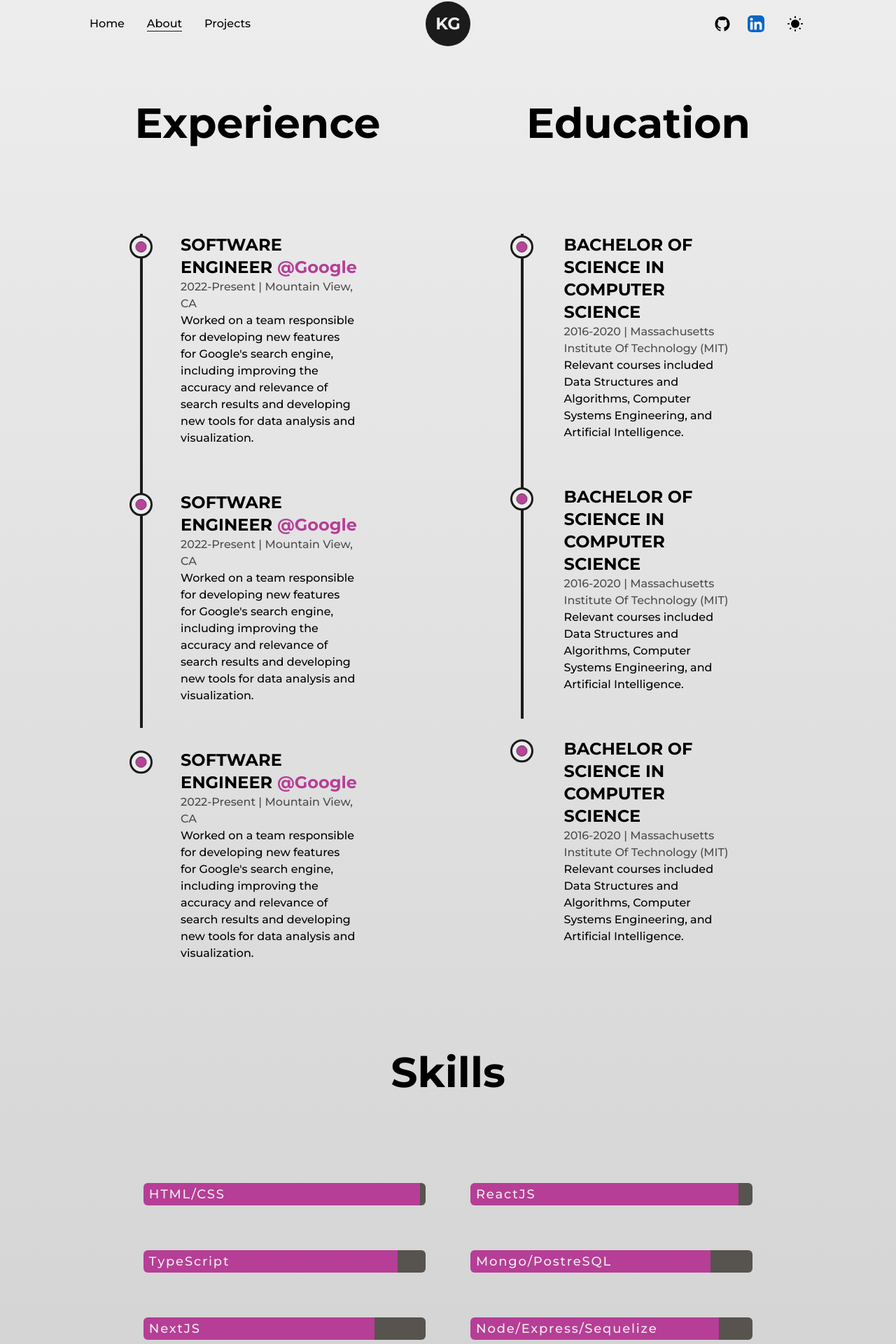
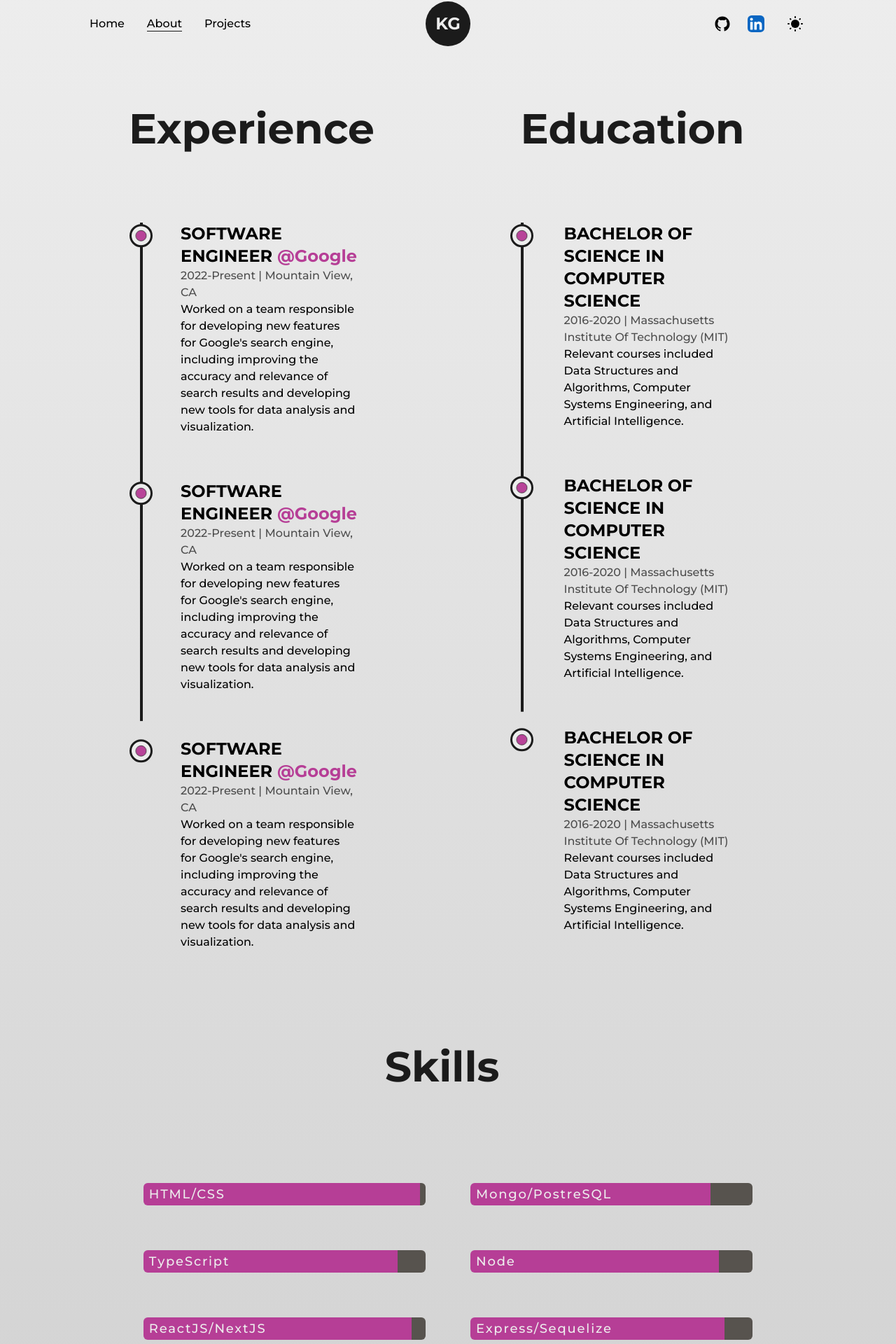
Before and after one commit to kris-gergov/new_portfolio, a Next.js app: page /about in a window 1280 px wide. Shown: the part 14-1934 px from the top of the page at 70% size. Built offline with nearby package versions, Linux system fonts and the light colour scheme.

Commit message:
Various UI and styling improvements

```diff
--- a/src/components/AnimatedText.tsx
+++ b/src/components/AnimatedText.tsx
@@ -40,7 +40,7 @@
     >
       <motion.h1
         className={`${className} inline-block w-full text-dark font-bold capitalize ${size} dark:text-light
-        xl:text-5xl lg:text-center lg:text-6xl md:text-5xl sm:text-3xl`}
+        2xl:text-6xl xl:text-5xl lg:text-center lg:text-6xl md:text-5xl sm:text-3xl`}
         variants={quote}
         initial="initial"
         animate="animate"
--- a/src/components/Education.tsx
+++ b/src/components/Education.tsx
@@ -1,6 +1,7 @@
 import React, { useRef } from 'react';
 import { motion, useScroll, useSpring } from 'framer-motion';
 import ListItemIcon from './ListItemIcon';
+import AnimatedText from './AnimatedText';
 
 const Details = ({ type, time, place, info }) => {
   const ref = useRef(null);
@@ -16,7 +17,7 @@
         whileInView={{ y: 0 }}
         transition={{ duration: 0.5, type: 'spring' }}
       >
-        <h3 className="uppercase font-bold text-2xl sm:text-xl">
+        <h3 className="uppercase font-bold text-2xl sm:text-lg">
           {type}&nbsp;
         </h3>
         <span className="capitalize font-medium text-dark/75 dark:text-light/80">
@@ -42,11 +43,15 @@
 
   return (
     <div className="">
-      <h2 className="font-bold text-8xl mb-32 w-full text-center 2xl:text-6xl lg:text-7xl md:text-6xl sm:text-4xl md:mb-24 sm:mb-16">
-        Education
-      </h2>
+      <AnimatedText
+        text="Education"
+        className="mb-24 lg:mb-16 md:mb-12 sm:mb-8"
+      />
 
-      <div ref={ref} className="w-[75%] mx-auto relative 2xl:w-[85%]">
+      <div
+        ref={ref}
+        className="w-[75%] mx-auto relative 2xl:w-[85%] sm:ml-[10%]"
+      >
         <motion.div
           style={{ scaleY }}
           className="absolute left-9 top-0 w-[4px] h-full bg-dark origin-top dark:bg-light"
--- a/src/components/Experience.tsx
+++ b/src/components/Experience.tsx
@@ -1,6 +1,7 @@
 import React, { useRef } from 'react';
 import { motion, useScroll, useSpring } from 'framer-motion';
 import ListItemIcon from './ListItemIcon';
+import AnimatedText from './AnimatedText';
 
 const Details = ({ position, company, companyLink, time, address, work }) => {
   const ref = useRef(null);
@@ -16,7 +17,7 @@
         whileInView={{ y: 0 }}
         transition={{ duration: 0.5, type: 'spring' }}
       >
-        <h3 className="uppercase font-bold text-2xl sm:text-xl">
+        <h3 className="uppercase font-bold text-2xl sm:text-lg">
           {position}&nbsp;
           <a
             href={companyLink}
@@ -49,11 +50,18 @@
 
   return (
     <div className="">
-      <h2 className="font-bold text-8xl mb-32 w-full text-center 2xl:text-6xl lg:text-7xl md:text-6xl sm:text-4xl md:mb-24 sm:mb-16">
+      {/*      <h2 className="font-bold text-8xl mb-32 w-full text-center 2xl:text-6xl lg:text-7xl md:text-6xl sm:text-4xl md:mb-24 sm:mb-16">
         Experience
-      </h2>
+      </h2> */}
+      <AnimatedText
+        text="Experience"
+        className="mb-24 lg:mb-16 md:mb-12 sm:mb-8"
+      />
 
-      <div ref={ref} className="w-[75%] mx-auto relative 2xl:w-[85%]">
+      <div
+        ref={ref}
+        className="w-[75%] mx-auto relative 2xl:w-[85%] sm:ml-[10%]"
+      >
         <motion.div
           style={{ scaleY }}
           className="absolute left-9 top-0 w-[4px] h-full bg-dark origin-top dark:bg-light"
--- a/src/components/Footer.tsx
+++ b/src/components/Footer.tsx
@@ -5,9 +5,9 @@
 const Footer = () => {
   return (
     <footer className="w-[75%] mx-auto border-t-2 border-solid border-dark font-medium text-lg dark:text-light dark:border-light">
-      <Layout className="py-8 flex items-center justify-center xl:py-6 lg:py-6 md:py-4 sm:p-3 sm:text-center">
+      <div className="w-full h-full flex z-0 py-8 items-center justify-center xl:py-6 lg:py-6 md:py-4 sm:p-3 sm:text-center">
         <span>{new Date().getFullYear()} &copy; All Rights Reserved</span>
-      </Layout>
+      </div>
     </footer>
   );
 };
--- a/src/components/Logo.tsx
+++ b/src/components/Logo.tsx
@@ -11,14 +11,7 @@
         href="/"
         className="w-16 h-16 bg-dark text-light flex items-center justify-center rounded-full text-2xl font-bold border-2 border-solid border-transparent dark:border-light"
         whileHover={{
-          backgroundColor: [
-            '#121212',
-            'rgba(131,58,180,1)',
-            'rgba(253,29,29,1)',
-            'rgba(252,176,69,1)',
-            'rgba(131,58,180,1)',
-            '#121212',
-          ],
+          backgroundColor: ['#121212', '#B63E96', '#58E6D9', '#121212'],
           transition: { duration: 1, repeat: Infinity },
         }}
       >
--- a/src/components/Navbar.tsx
+++ b/src/components/Navbar.tsx
@@ -67,7 +67,7 @@
   return (
     <header className="w-full px-32 py-8 font-medium flex items-center justify-between relative z-10 dark:text-light xl:px-24 lg:px-16">
       <button
-        className="flex-col justify-center items-center hidden md:flex"
+        className="flex-col justify-center items-center hidden md:flex sm:mt-[10px]"
         onClick={handleClick}
       >
         <span
@@ -105,8 +105,7 @@
               title="Projects"
               toggle={handleClick}
             />
-          </nav>
-          <nav className="flex flex-col items-center justify-center flex-wrap gap-4">
+            <div className="w-full flex items-center justify-around gap-4 my-2">
               <motion.a
                 href="https://www.github.com/"
                 target={'_blank'}
@@ -125,7 +124,7 @@
               >
                 <LinkedInIcon />
               </motion.a>
-            <motion.button
+              {/*  <motion.button
               onClick={() => setMode(mode === 'light' ? 'dark' : 'light')}
               className="flex items-center justify-center rounded-full p-1"
               whileHover={{
@@ -142,7 +141,8 @@
               ) : (
                 <MoonIcon className="fill-light w-10" />
               )}
-            </motion.button>
+            </motion.button> */}
+            </div>
           </nav>
         </motion.div>
       ) : null}
--- a/src/components/Skills.tsx
+++ b/src/components/Skills.tsx
@@ -1,5 +1,6 @@
 import React, { useRef } from 'react';
 import { motion, useInView, Variants } from 'framer-motion';
+import AnimatedText from './AnimatedText';
 
 const InnerProgressBarVariants: Variants = {
   hide: { width: 0 },
@@ -66,19 +67,20 @@
 const Skills = () => {
   return (
     <>
-      <h2 className="font-bold text-8xl mt-32 mb-24 w-full text-center 2xl:text-6xl lg:text-7xl md:text-6xl sm:text-4xl md:my-24 sm:my-16">
+      {/* <h2 className="font-bold text-8xl mt-32 mb-24 w-full text-center 2xl:text-6xl lg:text-7xl md:text-6xl sm:text-4xl md:my-24 sm:my-16">
         Skills
-      </h2>
+      </h2> */}
+      <AnimatedText text="Skills" className="mt-32 mb-24 md:my-24 sm:my-16" />
       <div className="grid w-[85%] mx-auto grid-cols-8 gap-16 items-center justify-center lg:gap-0">
         <div className="col-span-4 flex flex-col items-start justify-start lg:col-span-8">
           <Skill name="HTML/CSS" x={0.98} y={0.02} />
           <Skill name="TypeScript" x={0.9} y={0.1} />
-          <Skill name="NextJS" x={0.82} y={0.18} />
+          <Skill name="ReactJS/NextJS" x={0.95} y={0.05} />
         </div>
         <div className="col-span-4 flex flex-col items-start justify-start lg:col-span-8">
-          <Skill name="ReactJS" x={0.95} y={0.05} />
           <Skill name="Mongo/PostreSQL" x={0.85} y={0.15} />
-          <Skill name="Node/Express/Sequelize" x={0.88} y={0.12} />
+          <Skill name="Node" x={0.88} y={0.12} />
+          <Skill name="Express/Sequelize" x={0.9} y={0.1} />
         </div>
       </div>
     </>
--- a/src/pages/_app.tsx
+++ b/src/pages/_app.tsx
@@ -1,8 +1,8 @@
 import { Montserrat } from 'next/font/google';
 import Head from 'next/head';
 import Navbar from '@components/Navbar';
+import Footer from '@components/Footer';
 import '@styles/globals.css';
-import Footer from '@components/Footer';
 
 const montserrat = Montserrat({ subsets: ['latin'], variable: '--font-mont' });
 
@@ -14,7 +14,7 @@
         <link rel="icon" href="/favicon.ico" />
       </Head>
       <main
-        className={`${montserrat.variable} font-mont bg-gradient-to-b from-light to-dark/20 dark:from-dark dark:bg-dark w-full min-h-screen`}
+        className={`${montserrat.variable} font-mont bg-gradient-to-b from-light to-dark/20 dark:from-dark dark:bg-dark w-full min-h-screen sm:min-h-[100lvh]`}
       >
         <Navbar />
         <Component {...pageProps} />
--- a/src/pages/index.tsx
+++ b/src/pages/index.tsx
@@ -9,14 +9,16 @@
 export default function Home() {
   const [mode, setMode] = useThemeSwitcher();
 
+  console.log('MODEEE', mode);
+
   return (
     <>
       <Head>
-        <title>Create Next App</title>
-        <meta name="description" content="Generated by create next app" />
+        <title>Kris Gergov Portfolio</title>
+        <meta name="portfolio" content="Personal portfolio" />
       </Head>
 
-      <main className="flex items-start text-dark min-h-screen dark:text-light">
+      <main className="flex items-start text-dark min-h-screen dark:text-light sm:min-h-[100lvh]">
         <WavesLayout className="pt-64">
           <div className="flex items-center justify-center w-full lg:flex-col sm:mt-8">
             <div className="w-1/2 flex flex-col items-center self-center lg:w-full">
@@ -27,10 +29,9 @@
                 className="text-center"
               />
               <p className="my-4 text-lg font-medium text-center sm:text-base">
-                As a skilled full-stack developer, I am dedicated to turning
-                ideas into innovative web applications. Explore my latest
-                projects and articles, showcasing my expertise in React.js and
-                web development.
+                Hello there, I&apos;m Kris. Feel free to explore some of my
+                latest projects or check out the about me page for more info on
+                my experience, education and skills.
               </p>
               <div className="flex items-center  mt-2 gap-4 lg:w-full lg:justify-center">
                 <Button
@@ -49,7 +50,7 @@
           </div>
         </WavesLayout>
 
-        <div className="fixed right-8 bottom-8 inline-block w-16 md:absolute md:right-6 md:left-auto md:top-5 md:bottom-auto">
+        <div className="hidden md:inline-block w-16 md:absolute md:right-7 md:left-auto md:top-[30px] md:bottom-auto">
           <motion.button
             onClick={() => setMode(mode === 'light' ? 'dark' : 'light')}
             className="ml-4 flex items-center justify-center rounded-full p-1"
```
Lines whose indentation alone changed are shown as unchanged.
